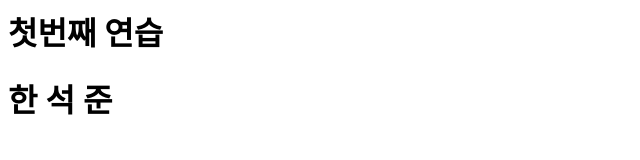
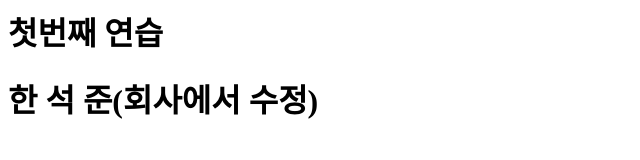
Before and after one commit to seokjun8520/SpringBoot0725, a plain HTML site: page index.html in a window 1280 px wide. Shown: the whole page, without its empty margins (0-640 px from the left). Drawn offline with Linux system fonts and the light colour scheme.

Commit message:
회사에서 수정

```diff
--- a/index.html
+++ b/index.html
@@ -2,6 +2,6 @@
 <title> Git / GitHub </title>
 <body>
     <h1> 첫번째 연습 </h1>
-    <h1> 한 석 준</h1>
+    <h1> 한 석 준(회사에서 수정)</h1>
 </body>
 </html>
```
